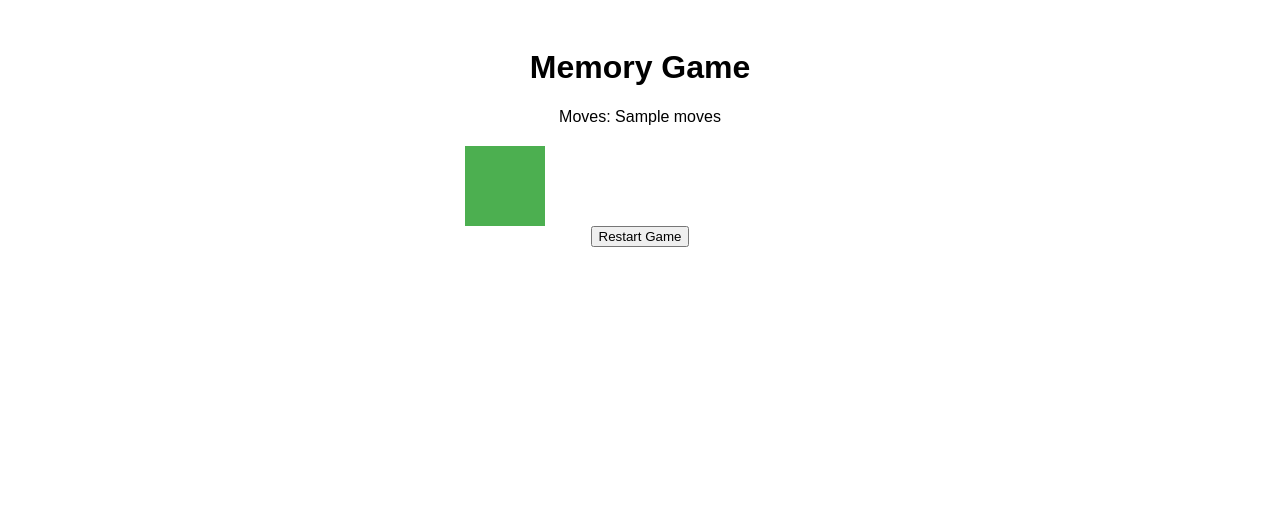
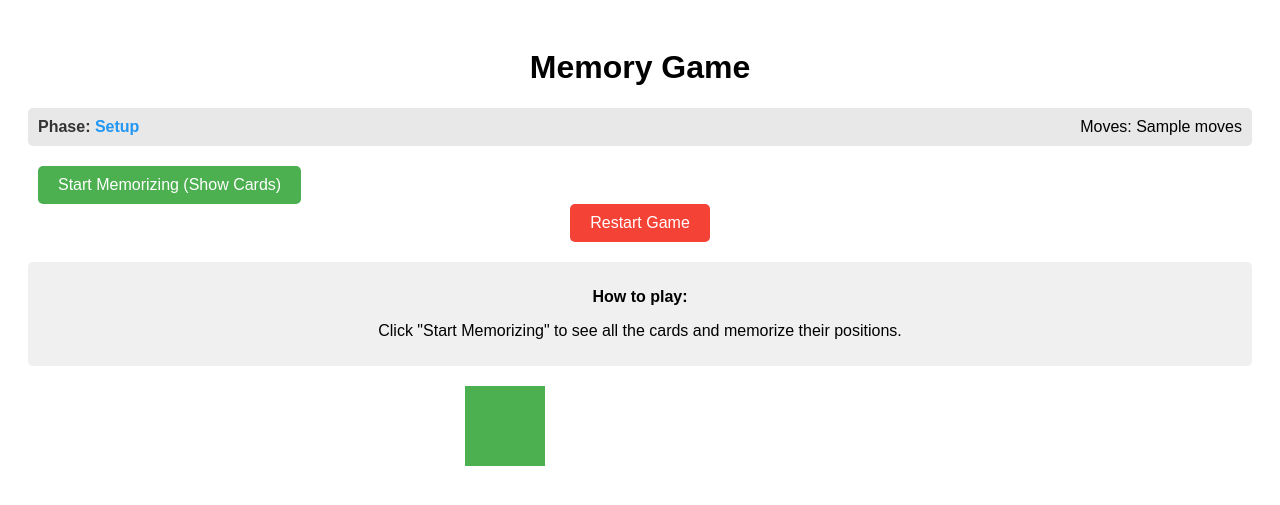
Before and after one commit to YerayAR/Django-Python, a Python web app: template memory_project/templates/index.html in a window 1280 px wide. Shown: the top 505 px of the page. Run offline with Jinja, Linux system fonts and the light colour scheme; the template is opened without the code that fills it: most values are stand-ins (such as "Sample title", 1, 10 or a date in 2020).

Commit message:
Reparations

```diff
--- a/docker-compose.yml
+++ b/docker-compose.yml
@@ -1,5 +1,3 @@
-version: '3.8'
-
 services:
   web:
     build: .
--- a/memory_project/game/urls.py
+++ b/memory_project/game/urls.py
@@ -5,4 +5,6 @@ urlpatterns = [
     path('', views.index, name='index'),
     path('flip/<int:index>/', views.flip_card, name='flip'),
     path('restart/', views.restart_game, name='restart'),
+    path('start-memorizing/', views.start_memorizing, name='start_memorizing'),
+    path('start-playing/', views.start_playing, name='start_playing'),
 ]
--- a/memory_project/static/css/styles.css
+++ b/memory_project/static/css/styles.css
@@ -32,5 +32,66 @@ body {
 #message {
     margin-top: 20px;
     font-size: 24px;
+    color: green;
+    font-weight: bold;
+}
+
+#game-status {
+    display: flex;
+    justify-content: space-between;
+    margin: 20px 0;
+    padding: 10px;
+    background: #e8e8e8;
+    border-radius: 5px;
+}
+
+#controls {
+    margin: 20px 0;
+    text-align: center;
+}
+
+#controls button {
+    margin: 0 10px;
+    padding: 10px 20px;
+    font-size: 16px;
+    border: none;
+    border-radius: 5px;
+    cursor: pointer;
+    transition: background-color 0.3s;
+}
+
+#start-memorizing {
+    background-color: #4CAF50;
+    color: white;
+}
+
+#start-memorizing:hover {
+    background-color: #45a049;
+}
+
+#start-playing {
+    background-color: #2196F3;
+    color: white;
+}
+
+#start-playing:hover {
+    background-color: #1976D2;
+}
+
+#restart {
+    background-color: #f44336;
+    color: white;
+}
+
+#restart:hover {
+    background-color: #d32f2f;
+}
+
+#phase-info {
+    font-weight: bold;
     color: #333;
 }
+
+#current-phase {
+    color: #2196F3;
+}
--- a/memory_project/static/js/game.js
+++ b/memory_project/static/js/game.js
@@ -15,8 +15,42 @@ function updateBoard(data) {
         }
     }
     document.getElementById('moves').textContent = 'Moves: ' + data.moves;
+
+    // Update phase information
+    if (data.phase) {
+        updatePhase(data.phase);
+    }
+
     if (data.win) {
         document.getElementById('message').style.display = 'block';
+    }
+}
+
+function updatePhase(phase) {
+    const phaseElement = document.getElementById('current-phase');
+    const instructionElement = document.getElementById('instruction-text');
+    const startMemorizingBtn = document.getElementById('start-memorizing');
+    const startPlayingBtn = document.getElementById('start-playing');
+
+    switch(phase) {
+        case 'setup':
+            phaseElement.textContent = 'Setup';
+            instructionElement.textContent = 'Click "Start Memorizing" to see all the cards and memorize their positions.';
+            startMemorizingBtn.style.display = 'block';
+            startPlayingBtn.style.display = 'none';
+            break;
+        case 'memorizing':
+            phaseElement.textContent = 'Memorizing';
+            instructionElement.textContent = 'Memorize the positions of all cards. When ready, click "Start Playing".';
+            startMemorizingBtn.style.display = 'none';
+            startPlayingBtn.style.display = 'block';
+            break;
+        case 'playing':
+            phaseElement.textContent = 'Playing';
+            instructionElement.textContent = 'Click on cards to find matching pairs. Use your memory!';
+            startMemorizingBtn.style.display = 'none';
+            startPlayingBtn.style.display = 'none';
+            break;
     }
 }
 
@@ -35,6 +69,22 @@ function fetchFlip(index) {
         });
 }
 
+function startMemorizing() {
+    fetch('/start-memorizing/')
+        .then(response => response.json())
+        .then(data => {
+            updateBoard(data);
+        });
+}
+
+function startPlaying() {
+    fetch('/start-playing/')
+        .then(response => response.json())
+        .then(data => {
+            updateBoard(data);
+        });
+}
+
 document.addEventListener('DOMContentLoaded', () => {
     document.querySelectorAll('.card').forEach(card => {
         card.addEventListener('click', () => {
@@ -42,7 +92,11 @@ document.addEventListener('DOMContentLoaded', () => {
             fetchFlip(index);
         });
     });
+
     document.getElementById('restart').addEventListener('click', () => {
         window.location.href = '/restart/';
     });
+
+    document.getElementById('start-memorizing').addEventListener('click', startMemorizing);
+    document.getElementById('start-playing').addEventListener('click', startPlaying);
 });
--- a/memory_project/templates/index.html
+++ b/memory_project/templates/index.html
@@ -8,13 +8,28 @@
 </head>
 <body>
     <h1>Memory Game</h1>
-    <div id="moves">Moves: {{ game.moves }}</div>
+    <div id="game-status">
+        <div id="phase-info">Phase: <span id="current-phase">Setup</span></div>
+        <div id="moves">Moves: {{ game.moves }}</div>
+    </div>
+
+    <div id="controls">
+        <button id="start-memorizing" style="display: block;">Start Memorizing (Show Cards)</button>
+        <button id="start-playing" style="display: none;">Start Playing (Hide Cards)</button>
+        <button id="restart">Restart Game</button>
+    </div>
+
+    <div id="instructions" style="margin: 20px 0; padding: 10px; background: #f0f0f0; border-radius: 5px;">
+        <p><strong>How to play:</strong></p>
+        <p id="instruction-text">Click "Start Memorizing" to see all the cards and memorize their positions.</p>
+    </div>
+
     <div id="board" class="board">
-        {% for i in range(game.cards|length) %}
-        <div class="card" data-index="{{ i }}"></div>
+        {% for card in game.cards %}
+        <div class="card" data-index="{{ forloop.counter0 }}"></div>
         {% endfor %}
     </div>
-    <button id="restart">Restart Game</button>
+
     <div id="message" class="message" style="display: none;">You Win!</div>
 
     <script src="/static/js/game.js"></script>
```
Also changed, not shown: memory_project/game/logic.py (+27 -0 lines), memory_project/game/views.py (+31 -0 lines), memory_project/db.sqlite3 (added).
